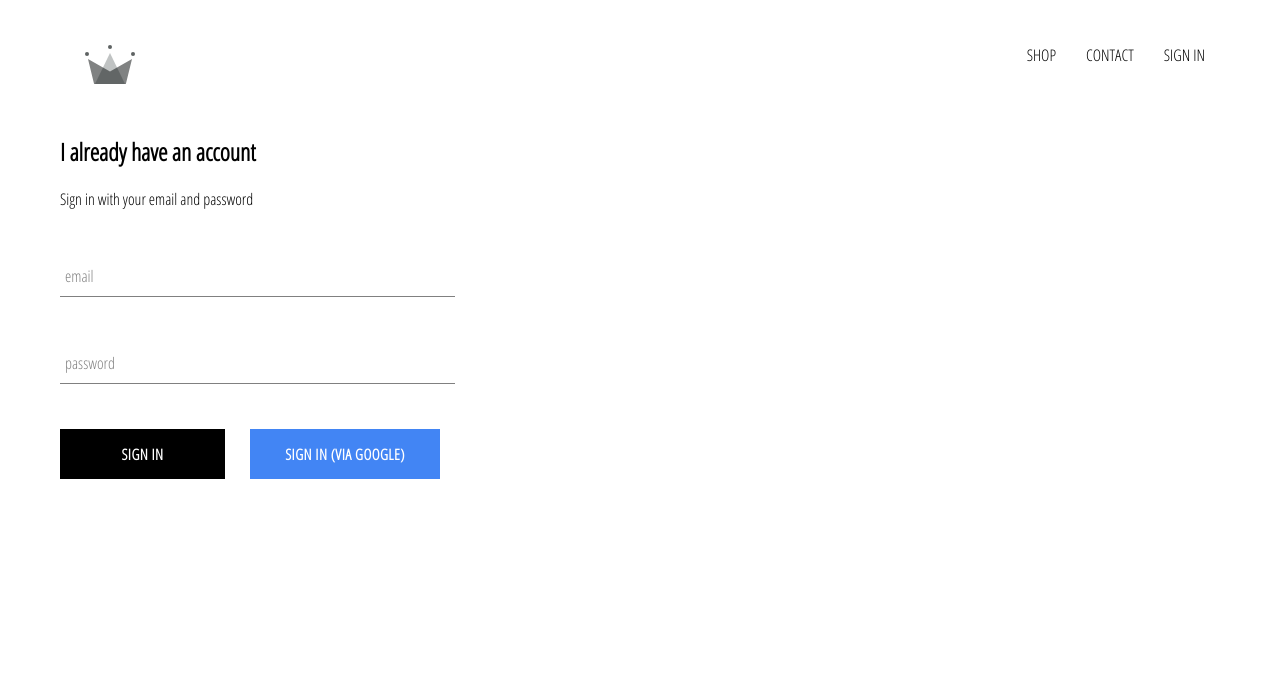
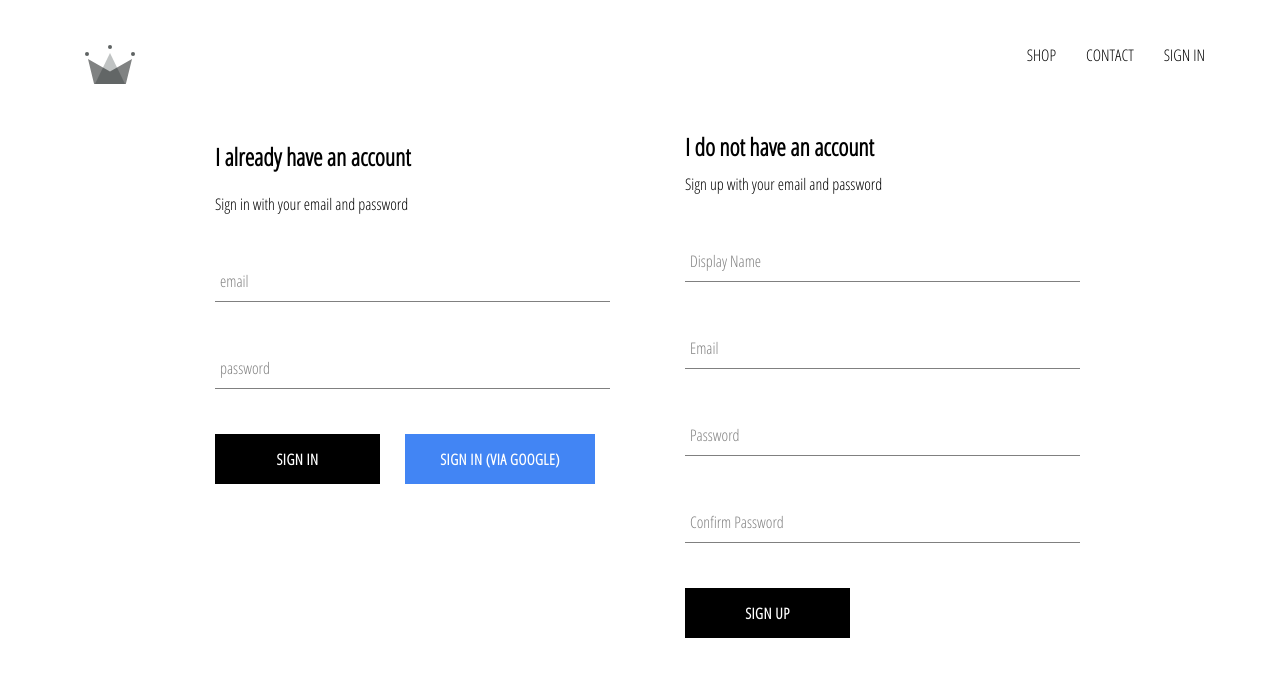
Before and after one commit to evzisim/ecommerce-shop, a React (Create React App) app: page /signin in a window 1280 px wide. Shown: the top 676 px of the page. Built offline with nearby package versions, Linux system fonts and the light colour scheme; no server answers.

Commit message:
Firebase utils implemented, included ability to store authenticated users into firestore database

```diff
--- a/src/App.js
+++ b/src/App.js
@@ -7,7 +7,7 @@
 import ShopPage from './pages/shop/shop.component';
 import Header from './components/header/header.component';
 import SignInAndSignUpPage from './pages/sign-in-and-sign-up/sign-in-and-sign-up.component';
-import { auth } from './firebase/firebase.utils';
+import {auth, createUserProfileDocument} from './firebase/firebase.utils';
 
 class App extends React.Component {
     constructor() {
@@ -21,13 +21,27 @@
     unsubscribeFromAuth = null;
 
     componentDidMount() {
-        this.unsubscribeFromAuth = auth.onAuthStateChanged(user => {
-            this.setState({ currentUser: user });
+        this.unsubscribeFromAuth = auth.onAuthStateChanged(async userAuth => {
+            if (userAuth) {
+                const userRef = await createUserProfileDocument(userAuth);
+
+                userRef.onSnapshot(snapShot => {
+                    this.setState({
+                        currentUser: {
+                            id: snapShot.id,
+                            ...snapShot.data()
+                        }
+                    }, () => {
+                        console.log(this.state);
+                    })
+                });
+            }
+            this.setState({ currentUser: userAuth });
         });
     }
 
-    UNSAFE_componentWillMount() {
-        this.unsubscribeFromAuth = null;
+    componentWillUnmount() {
+        this.unsubscribeFromAuth();
     }
 
     render() {
--- a/src/components/sign-in/sign-in.component.jsx
+++ b/src/components/sign-in/sign-in.component.jsx
@@ -3,7 +3,7 @@
 import FormInput from '../form-input/form-input.component';
 import CustomButton from '../custom-button/custom-button.component';
 
-import { signInWithGoogle } from "../../firebase/firebase.utils";
+import { auth, signInWithGoogle } from "../../firebase/firebase.utils";
 
 import './sign-in.styles.scss';
 
@@ -17,9 +17,17 @@
         }
     }
 
-    handleSubmit = event => {
+    handleSubmit = async event => {
         event.preventDefault();
-        this.setState({ email: '', password: '' });
+
+        const { email, password } = this.state;
+
+        try {
+            await auth.signInWithEmailAndPassword( email, password );
+            this.setState({email: '', password: ''});
+        } catch (error) {
+            console.log(error);
+        }
     }
 
     handleChange = event => {
--- /dev/null
+++ b/src/components/sign-up/sign-up.component.jsx
@@ -0,0 +1,94 @@
+import React from 'react';
+
+import FormInput from '../form-input/form-input.component';
+import CustomButton from '../custom-button/custom-button.component';
+
+import { auth, createUserProfileDocument } from '../../firebase/firebase.utils';
+
+import './sign-up.styles.scss';
+
+class SignUp extends React.Component {
+    constructor() {
+        super();
+
+        this.state = {
+            displayName: '',
+            email: '',
+            password: '',
+            confirmPassword: ''
+        }
+    }
+
+    handleSubmit = async event => {
+        event.preventDefault();
+        const { displayName, email, password, confirmPassword } = this.state;
+
+        if ( password !== confirmPassword) {
+            alert("passwords don't match");
+            return;
+        }
+
+        try {
+            const { user } = await auth.createUserWithEmailAndPassword( email, password );
+            await createUserProfileDocument(user, { displayName });
+            this.setState({
+                displayName: '',
+                email: '',
+                password: '',
+                confirmPassword: ''
+            });
+        } catch(error){
+            console.log(error);
+        }
+    }
+
+    handleChange = event => {
+        const { name, value } = event.target;
+        this.setState({ ...this.state, [name]: value });
+    }
+
+    render() {
+        const { displayName, email, password, confirmPassword } = this.state;
+        return(
+            <div className='sign-up'>
+                <h2 className='title'>
+                    I do not have an account
+                </h2>
+                <span>Sign up with your email and password</span>
+                <form className='sign-up-form'>
+                    <FormInput
+                        type='text'
+                        name='displayName'
+                        value={ displayName }
+                        onChange={ this.handleChange }
+                        label='Display Name'
+                        required />
+                    <FormInput
+                        type='email'
+                        name='email'
+                        value={ email }
+                        onChange={ this.handleChange }
+                        label='Email'
+                        required />
+                    <FormInput
+                        type='password'
+                        name='password'
+                        value={ password }
+                        onChange={ this.handleChange }
+                        label='Password'
+                        required />
+                    <FormInput
+                        type='password'
+                        name='confirmPassword'
+                        value={ confirmPassword }
+                        onChange={ this.handleChange }
+                        label='Confirm Password'
+                        required />
+                    <CustomButton type='submit' onClick={ this.handleSubmit }>SIGN UP</CustomButton>
+                </form>
+            </div>
+        );
+    }
+}
+
+export default SignUp;
--- /dev/null
+++ b/src/components/sign-up/sign-up.styles.scss
@@ -0,0 +1,9 @@
+.sign-up {
+  display: flex;
+  flex-direction: column;
+  width: 380px;
+
+  .title {
+    margin: 10px 0;
+  }
+}
--- a/src/firebase/firebase.utils.js
+++ b/src/firebase/firebase.utils.js
@@ -13,6 +13,31 @@
     appId: "1:212489193855:web:0cca7c88db186946fb724a"
 };
 
+export const createUserProfileDocument = async(userAuth, additionalData) => {
+    if(!userAuth) return;
+
+    const userRef = firestore.doc(`users/${ userAuth.uid }`);
+    const snapShot = await userRef.get;
+
+    if(!snapShot.exists) {
+        const { displayName, email } = userAuth;
+        const createdAt = new Date();
+
+        try {
+            await userRef.set({
+                displayName,
+                email,
+                createdAt,
+                ...additionalData
+            })
+        } catch (error) {
+            console.log('error creating user', error.message);
+        }
+    }
+
+    return userRef;
+};
+
 firebase.initializeApp(firebaseConfig);
 
 export const auth = firebase.auth();
--- a/src/pages/sign-in-and-sign-up/sign-in-and-sign-up.component.jsx
+++ b/src/pages/sign-in-and-sign-up/sign-in-and-sign-up.component.jsx
@@ -1,12 +1,14 @@
 import React from 'react';
 
 import SignIn from '../../components/sign-in/sign-in.component';
+import SignUp from '../../components/sign-up/sign-up.component';
 
 import './sign-in-and-sign-up.scss';
 
 const SignInAndSignUpPage = () => (
     <div className='sign-in-and-sign-up'>
         <SignIn />
+        <SignUp />
     </div>
 )
 
--- a/src/pages/sign-in-and-sign-up/sign-in-and-sign-up.scss
+++ b/src/pages/sign-in-and-sign-up/sign-in-and-sign-up.scss
@@ -0,0 +1,6 @@
+.sign-in-and-sign-up {
+  width: 850px;
+  display: flex;
+  justify-content: space-between;
+  margin: 30px auto;
+}
```
